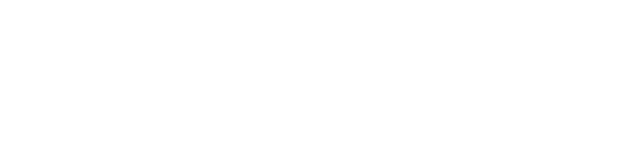
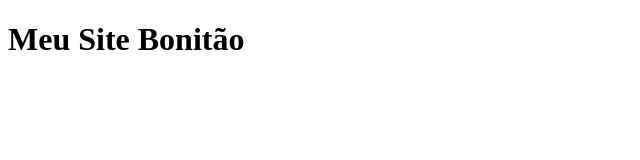
Before and after one commit to AntoniovitorMarques/teste-git, a plain HTML site: page index.html in a window 1280 px wide. Shown: the whole page, without its empty margins (0-640 px from the left). Drawn offline with Linux system fonts and the light colour scheme.

Commit message:
incluindo o título do site

```diff
--- a/index.html
+++ b/index.html
@@ -6,6 +6,7 @@
     <title>Document</title>
 </head>
 <body>
+    <h1>Meu Site Bonitão</h1>
 
 </body>
 </html>
```
